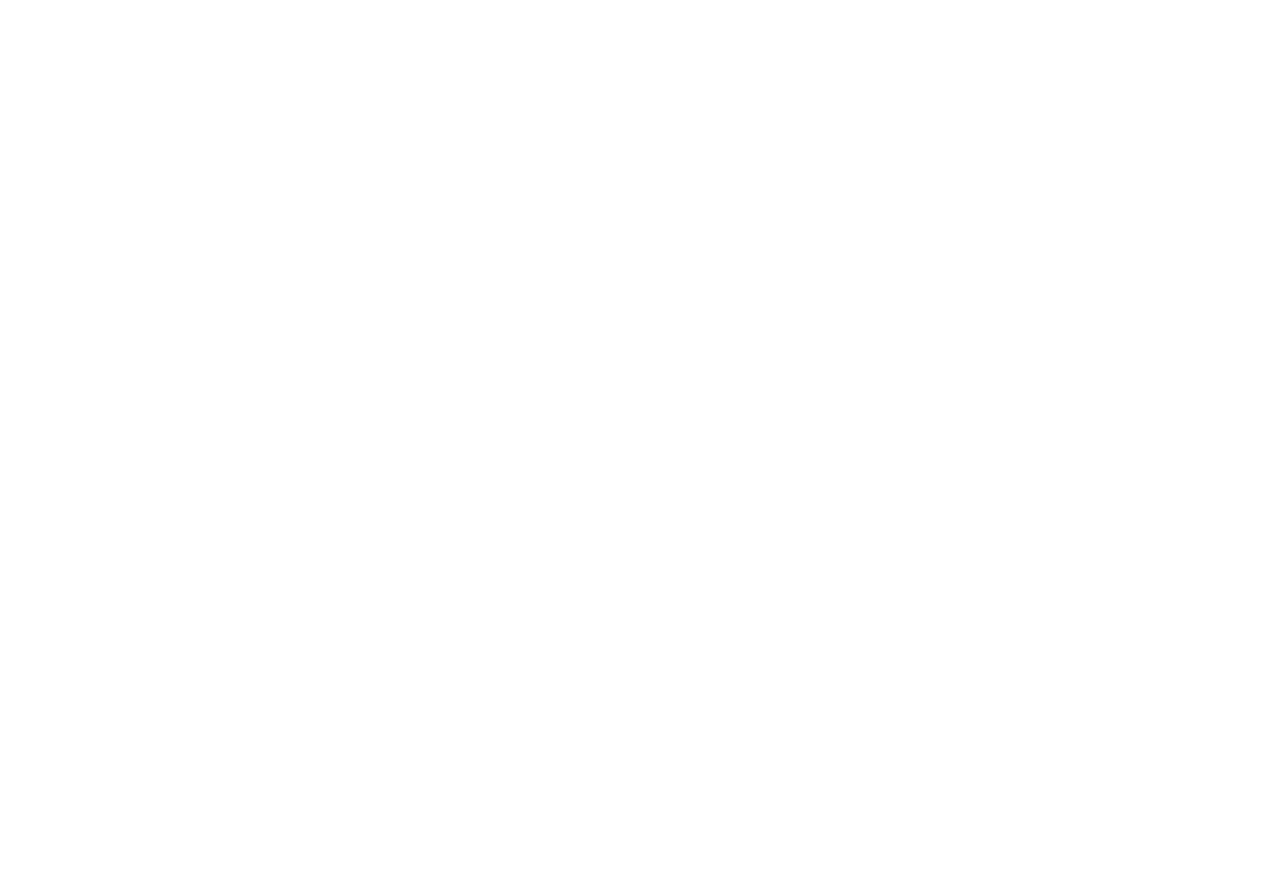
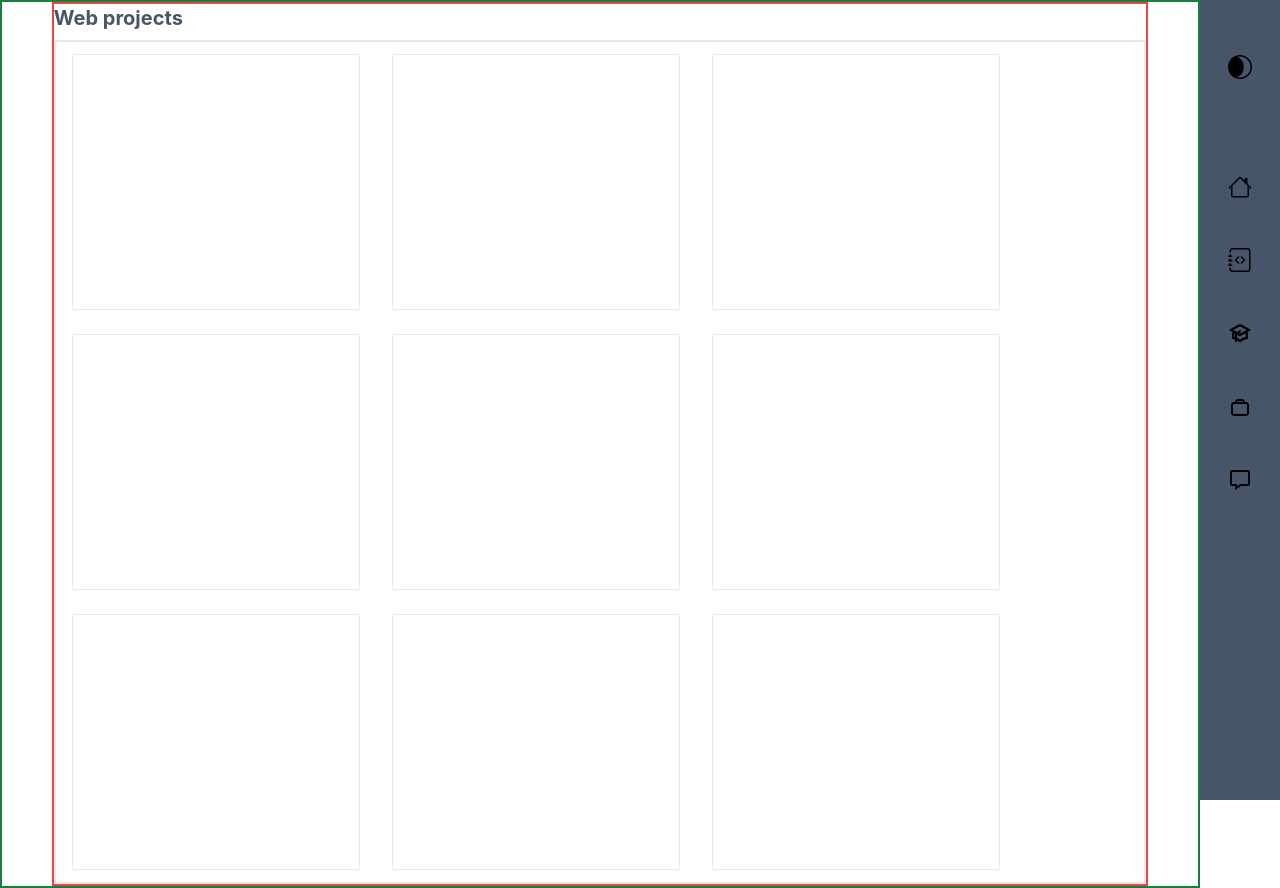
Before and after one commit to MdSahil-oss/Personal-web, a React (Create React App) app: page /projects in a window 1280 px wide. Before the commit this address had no page. Before the commit the page ends 800 px from the top, so only its background shows below. Built offline with nearby package versions, Linux system fonts and the light colour scheme.

Commit message:
Activated all navbar links

```diff
--- a/src/App.js
+++ b/src/App.js
@@ -6,7 +6,11 @@
   Route,
   // Link
 } from "react-router-dom";
-
+import NoPage from './components/no-page/NoPage';
+import Work from './components/work-page/Work';
+import Projects from './components/project-page/Projects';
+import Academy from './components/academy-page/Academy';
+import Contact from './components/contact/Contact';
 
 function App() {
   return (
@@ -14,7 +18,11 @@
       <Routes>
         <Route path="/" element={<Layout />}>
           <Route index element={<Home />} />
-          {/* <Route path="*" element={<NoPage />} /> */}
+          <Route path="/projects" element={<Projects />} />
+          <Route path="/work" element={<Work />} />
+          <Route path="/academy" element={<Academy />} />
+          <Route path="/contact" element={<Contact />} />
+          <Route path="*" element={<NoPage />} />
         </Route>
       </Routes>
     </Router>
--- /dev/null
+++ b/src/components/academy-page/Academy.jsx
@@ -0,0 +1,13 @@
+import React from "react";
+
+class Academy extends React.Component {
+    render() {
+        return (
+            <div>
+                <h1> Education Status : Illterate</h1>
+            </div>
+        )
+    }
+}
+
+export default Academy;
--- /dev/null
+++ b/src/components/contact/Contact.jsx
@@ -0,0 +1,13 @@
+import React from "react";
+
+class Contact extends React.Component {
+    render() {
+        return (
+            <div>
+                <h1>Contact Page</h1>
+            </div>
+        )
+    }
+}
+
+export default Contact;
--- a/src/components/navbar/NavkLinks.jsx
+++ b/src/components/navbar/NavkLinks.jsx
@@ -7,11 +7,11 @@
     return (
         <div className=" h-3/6 flex flex-col justify-evenly items-center">
             {[
-                [<BsHouse size={24} />, ''],
-                [<BsJournalCode size={24} />, ''],
-                [<HiOutlineAcademicCap size={24} />, ''],
-                [<CgWorkAlt size={24} />, ''],
-                [<BiMessage size={24} />, ''],
+                [<BsHouse size={24} />, '/'],
+                [<BsJournalCode size={24} />, '/projects'],
+                [<HiOutlineAcademicCap size={24} />, '/academy'],
+                [<CgWorkAlt size={24} />, '/work'],
+                [<BiMessage size={24} />, '/contact'],
             ].map(([title, url]) => (
                 <div className=" rounded-full p-0 w-10 h-10 focus:bg-slate-700 dark:bg-white dark:text-black hover:bg-slate-700 hover:text-slate-50 ">
                     <a href={url} className="h-full w-full flex justify-center items-center" >
--- /dev/null
+++ b/src/components/no-page/NoPage.jsx
@@ -0,0 +1,19 @@
+import React from "react";
+
+class NoPage extends React.Component {
+    render() {
+        return (
+            <div>
+                <h1>
+                    Hey! you got Lost
+                </h1>
+                <p>
+                    We don't have any page with this URL.
+                    Don't Worry Go back to the Home NoPage
+                </p>
+            </div>
+        )
+    }
+}
+
+export default NoPage;
--- /dev/null
+++ b/src/components/project-page/Projects.jsx
@@ -0,0 +1,14 @@
+import React from "react";
+import WebProjects from "./WebProjects";
+
+class Projects extends React.Component {
+    render() {
+        return (
+            <div className="border-2 border-green-700 basis-full">
+                <WebProjects />
+            </div>
+        )
+    }
+}
+
+export default Projects;
--- /dev/null
+++ b/src/components/project-page/WebProjects.jsx
@@ -0,0 +1,22 @@
+
+let WebProjects = () => {
+    return (
+        <div className="border-2 border-red-500 w-11/12 m-auto h-auto flex flex-col space-y-2">
+            <h2 className="text-slate-600 font-bold text-xl">Web projects</h2>
+            <div className="border-2 w-full h-auto flex flex-row flex-wrap ">
+                <div className="border rounded-sm w-72 h-64 my-3 mx-4"></div>
+                <div className="border rounded-sm w-72 h-64 my-3 mx-4"></div>
+                <div className="border rounded-sm w-72 h-64 my-3 mx-4"></div>
+                <div className="border rounded-sm w-72 h-64 my-3 mx-4"></div>
+                <div className="border rounded-sm w-72 h-64 my-3 mx-4"></div>
+                <div className="border rounded-sm w-72 h-64 my-3 mx-4"></div>
+                <div className="border rounded-sm w-72 h-64 my-3 mx-4"></div>
+                <div className="border rounded-sm w-72 h-64 my-3 mx-4"></div>
+                <div className="border rounded-sm w-72 h-64 my-3 mx-4"></div>
+
+            </div>
+        </div>
+    )
+}
+
+export default WebProjects;
--- /dev/null
+++ b/src/components/work-page/Work.jsx
@@ -0,0 +1,15 @@
+import React from "react";
+
+class Work extends React.Component {
+    render() {
+        return (
+            <div>
+                <h1>
+                    Work Status: Jobless
+                </h1>
+            </div>
+        )
+    }
+}
+
+export default Work;
```
